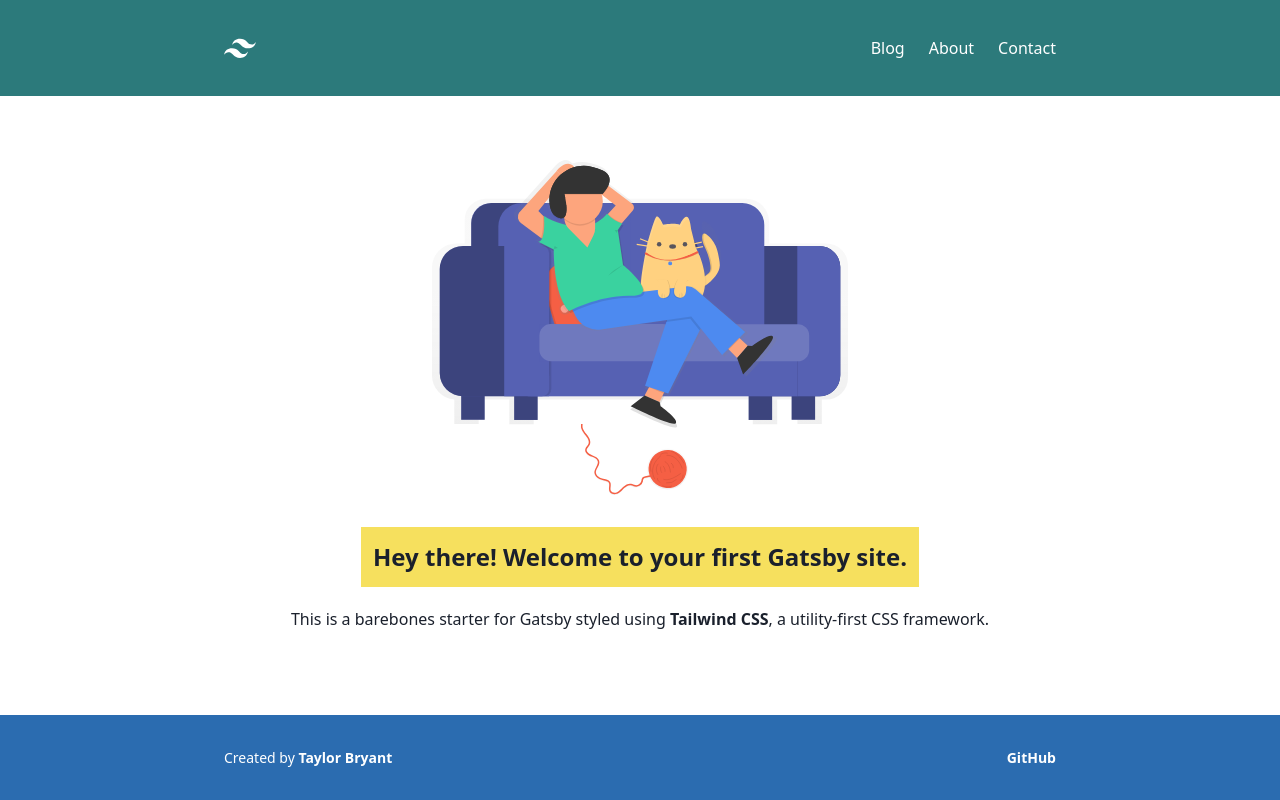
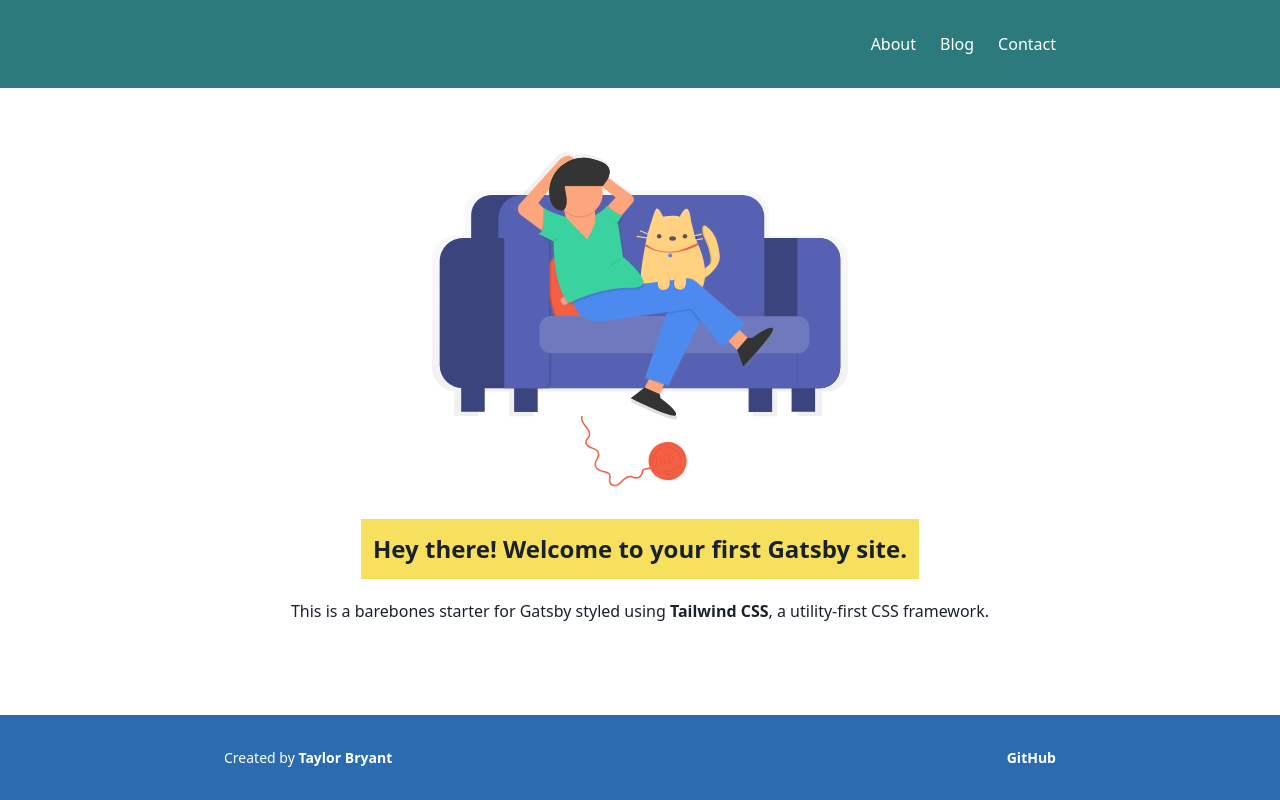
Before and after one commit to ggangix/blog-gastby, a Gatsby site: page / in a window 1280 px wide. Built offline with nearby package versions, Linux system fonts and the light colour scheme; Gatsby itself is replaced by a stand-in of ours.

Commit message:
Remove logo and change section order

```diff
--- a/src/components/header.js
+++ b/src/components/header.js
@@ -18,15 +18,6 @@ function Header() {
       <div className="flex flex-wrap items-center justify-between max-w-4xl p-4 mx-auto md:p-8">
         <Link to="/">
           <h1 className="flex items-center text-white no-underline">
-            <svg
-              className="w-8 h-8 mr-2 fill-current"
-              height="54"
-              viewBox="0 0 54 54"
-              width="54"
-              xmlns="http://www.w3.org/2000/svg"
-            >
-              <path d="M13.5 22.1c1.8-7.2 6.3-10.8 13.5-10.8 10.8 0 12.15 8.1 17.55 9.45 3.6.9 6.75-.45 9.45-4.05-1.8 7.2-6.3 10.8-13.5 10.8-10.8 0-12.15-8.1-17.55-9.45-3.6-.9-6.75.45-9.45 4.05zM0 38.3c1.8-7.2 6.3-10.8 13.5-10.8 10.8 0 12.15 8.1 17.55 9.45 3.6.9 6.75-.45 9.45-4.05-1.8 7.2-6.3 10.8-13.5 10.8-10.8 0-12.15-8.1-17.55-9.45-3.6-.9-6.75.45-9.45 4.05z" />
-            </svg>
             <span className="text-xl font-bold tracking-tight">
               {site.siteMetadata.title}
             </span>
@@ -54,12 +45,12 @@ function Header() {
         >
           {[
             {
+              route: `/about`,
+              title: `About`,
+            },
+            {
               route: `/blog`,
               title: `Blog`,
-            },
-            {
-              route: `/about`,
-              title: `About`,
             },
             {
               route: `/contact`,
```
